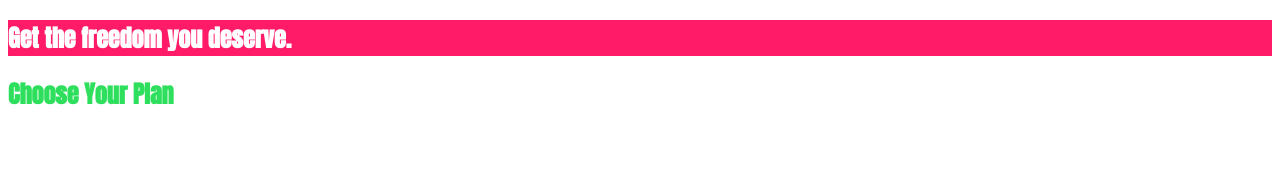
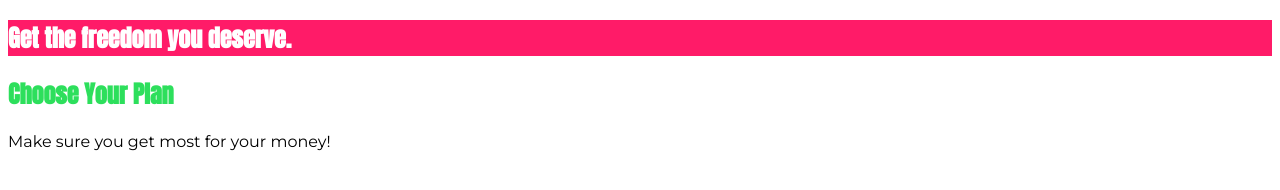
Before and after one commit to mrdzoviii/css3-complete-guide, a website: page index.html in a window 1280 px wide. Drawn offline with Linux system fonts and the light colour scheme.

Commit message:
Understanding inheritance

```diff
--- a/index.html
+++ b/index.html
@@ -7,6 +7,7 @@
     <title>uHost</title>
     <link rel="shortcut icon" href="favicon.png">
     <link href="https://fonts.googleapis.com/css?family=Anton&display=swap" rel="stylesheet">
+    <link href="https://fonts.googleapis.com/css?family=Montserrat:400,700&display=swap" rel="stylesheet">
     <link rel="stylesheet" href="main.css">
 </head>
 
@@ -17,6 +18,7 @@
         </section>
         <section id="plans">
             <h1 class="section-title">Choose Your Plan</h1>
+            <p>Make sure you get most for your money!</p>
         </section>
     </main>
 </body>
--- a/main.css
+++ b/main.css
@@ -1,3 +1,7 @@
+body{
+    font-family: 'Montserrat', sans-serif;
+}
+
 #product-overview {
     background: #ff1b68;
 }
```
